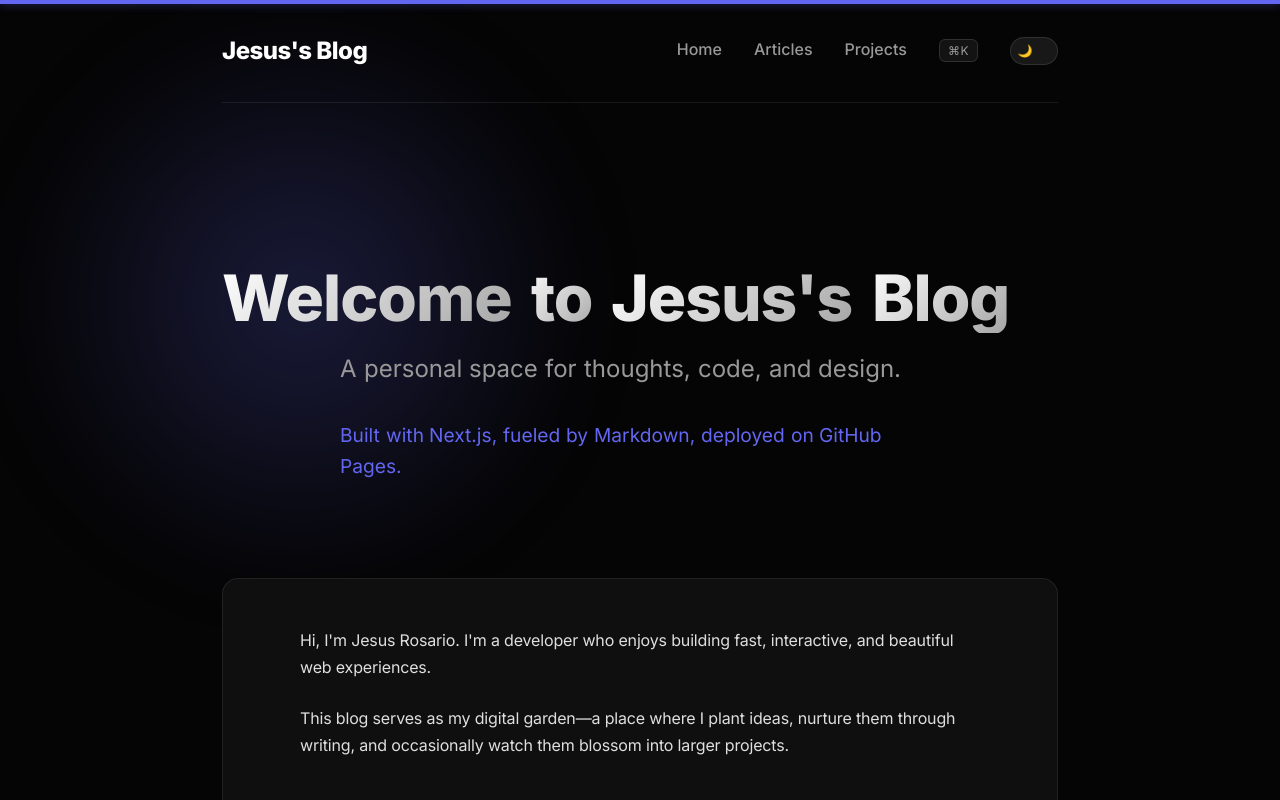
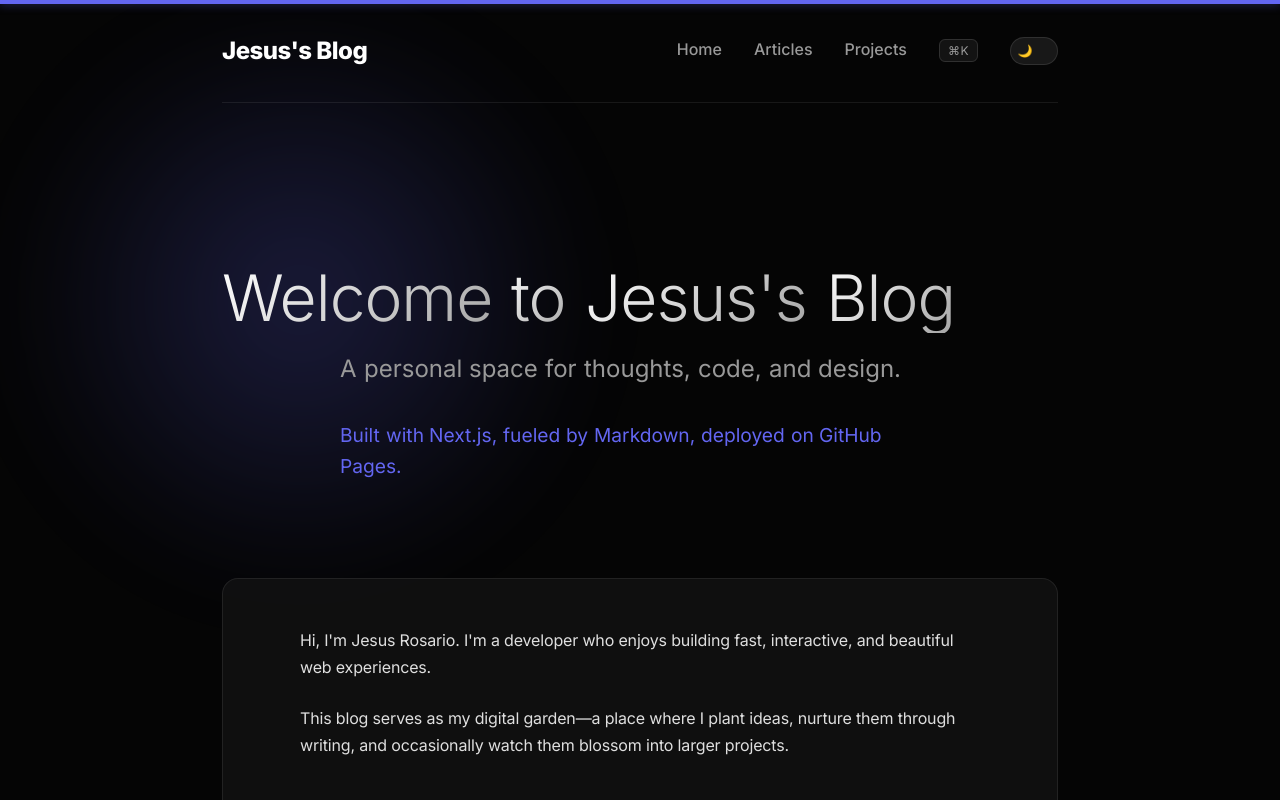
Before and after one commit to jar285/blogtalk, a Next.js app: page / in a window 1280 px wide. Shown: the top 800 px of the page. Built offline with nearby package versions, Linux system fonts and the light colour scheme.

Commit message:
[Sprint 07] Add variable font weight to hero on scroll

```diff
--- a/src/app/globals.css
+++ b/src/app/globals.css
@@ -1,4 +1,4 @@
-@import url('https://fonts.googleapis.com/css2?family=Inter:wght@300;400;500;600;700;800&display=swap');
+@import url('https://fonts.googleapis.com/css2?family=Inter:wght@100..900&display=swap');
 
 /* Light Theme Override */
 [data-theme="light"] {
@@ -213,7 +213,7 @@ nav {
 
 .hero h1 {
   font-size: var(--fs-hero);
-  font-weight: 800;
+  font-weight: inherit;
   line-height: 1.1;
   letter-spacing: -1px;
   margin-bottom: var(--space-2);
--- a/src/components/ParallaxHero.tsx
+++ b/src/components/ParallaxHero.tsx
@@ -1,7 +1,7 @@
 'use client';
 
 import { useRef, Children } from 'react';
-import { motion, useScroll, useTransform } from 'framer-motion';
+import { motion, useScroll, useTransform, MotionValue } from 'framer-motion';
 
 interface ParallaxHeroProps {
     children: React.ReactNode;
@@ -19,6 +19,10 @@ export default function ParallaxHero({ children }: ParallaxHeroProps) {
     const heroOpacity = useTransform(scrollYProgress, [0, 0.85], [1, 0]);
     const heroScale = useTransform(scrollYProgress, [0, 1], [1, 0.96]);
 
+    // Dynamic variable font weight for the title (300 → 800)
+    // As you scroll down (0 to 0.4 progress), font weight increases
+    const titleWeight = useTransform(scrollYProgress, [0, 0.4], [300, 800]);
+
     const childArray = Children.toArray(children);
 
     return (
@@ -29,8 +33,14 @@ export default function ParallaxHero({ children }: ParallaxHeroProps) {
         >
             {childArray.map((child, i) => {
                 const speed = speeds[i] ?? -20;
+                const isTitle = i === 0;
                 return (
-                    <ParallaxLayer key={i} scrollYProgress={scrollYProgress} speed={speed}>
+                    <ParallaxLayer
+                        key={i}
+                        scrollYProgress={scrollYProgress}
+                        speed={speed}
+                        fontWeight={isTitle ? titleWeight : undefined}
+                    >
                         {child}
                     </ParallaxLayer>
                 );
@@ -43,15 +53,17 @@ function ParallaxLayer({
     children,
     scrollYProgress,
     speed,
+    fontWeight,
 }: {
     children: React.ReactNode;
     scrollYProgress: any;
     speed: number;
+    fontWeight?: MotionValue<number>;
 }) {
     const y = useTransform(scrollYProgress, [0, 1], [0, speed]);
 
     return (
-        <motion.div style={{ y }}>
+        <motion.div style={{ y, fontWeight }}>
             {children}
         </motion.div>
     );
```
Also changed, not shown: sprints/completed/07-variable-font-weight.md (renamed from sprints/draft/07-variable-font-weight.md).
